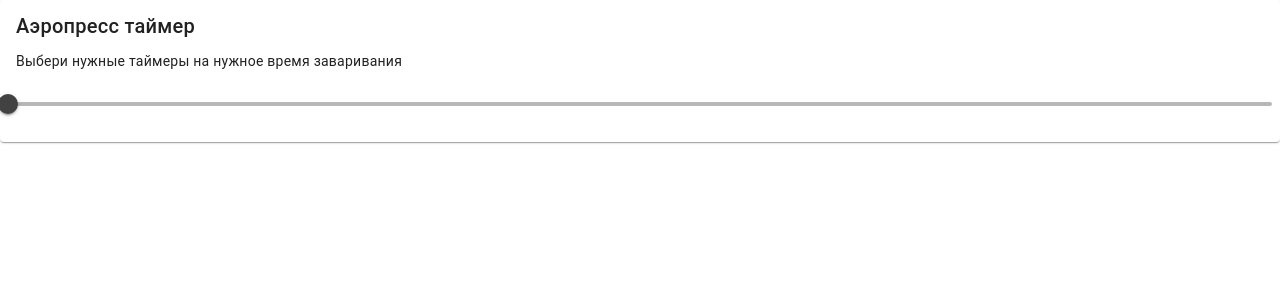
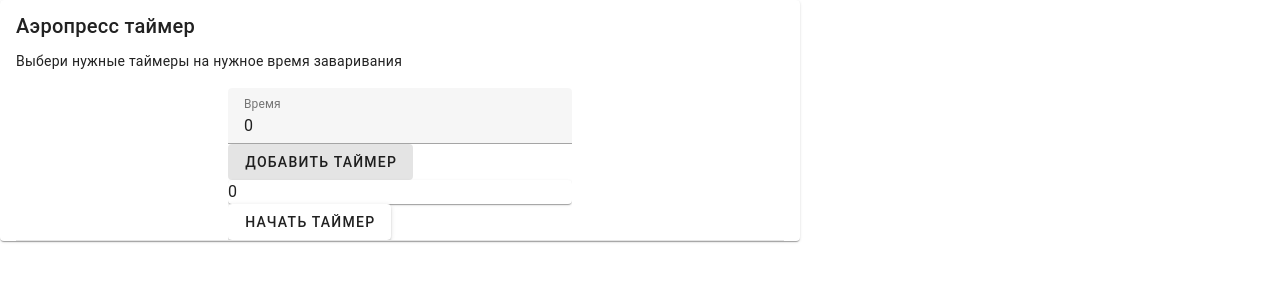
Before and after one commit to brew-timer/brew-timer, a Vue app: page / in a window 1280 px wide. Shown: the top 300 px of the page. Built offline with nearby package versions, Linux system fonts and the light colour scheme.

Commit message:
almost mvp
added buttons and inputs

```diff
--- a/src/App.vue
+++ b/src/App.vue
@@ -1,9 +1,5 @@
 <script setup>
-import AeropressTimer from './components/AeropressTimer.vue';
-import 'vuetify/styles'
-import { createVuetify } from 'vuetify'
-import * as components from 'vuetify/components'
-import * as directives from 'vuetify/directives'
+import AeropressTimer from './components/AeropressTimer.vue'
 </script>
 
 <template>
--- a/src/components/AeropressTimer.vue
+++ b/src/components/AeropressTimer.vue
@@ -1,18 +1,67 @@
 <template>
     <div>
         <v-card
-            width="100%"
+            width="800px"
             title="Аэропресс таймер"
             text="Выбери нужные таймеры на нужное время заваривания"
         >
-            <v-slider></v-slider>
+            <v-responsive
+                class="mx-auto"
+                max-width="344"
+            >
+                <v-text-field
+                    v-model="time"
+                    clearable
+                    hide-details="auto"
+                    label="Время"
+                    justify-content ="center"
+                ></v-text-field>
+                <v-btn
+                    variant="tonal"
+                    @click="addTimer"
+                >
+                    Добавить таймер
+                </v-btn>
+                <v-card>
+                    {{ sum }}
+                </v-card>
+                <v-btn
+                    @click="startTimer">
+                    Начать таймер
+                </v-btn>
+            </v-responsive>
+            <v-divider class="mx-4"></v-divider>
+            <div
+                v-for="t in timer"
+                :key="t.seconds"
+                display="flex">
+                <v-chip>{{t.seconds}}</v-chip>
+            </div>
         </v-card>
     </div>
 </template>
 
 <script>
     export default {
+        data(){
+            return{
+                time: 0,
+                timer: [],
+                sum: 0,
+            }
+        },
+        methods:{
+            addTimer(){
+                this.timer.push({seconds: this.time})
+            },
 
+            startTimer(){
+                for (let t of this.timer){
+                    this.sum+=Number(t.seconds);
+                }
+                setInterval()
+            }
+        }
     }
 </script>
 
```
